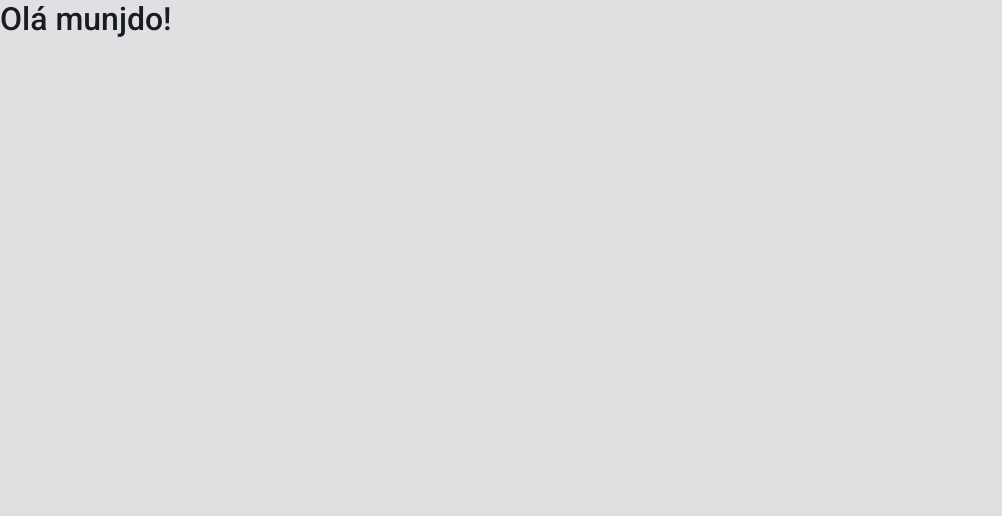
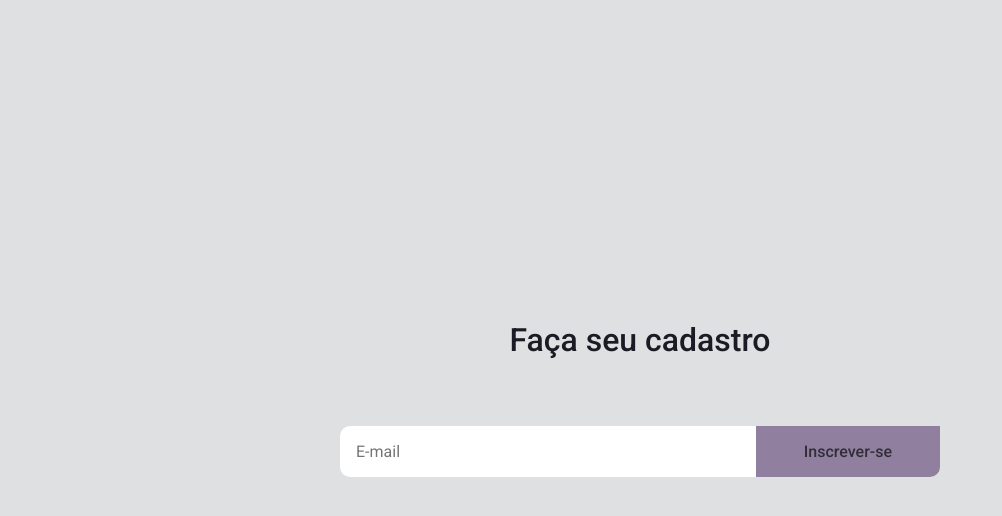
Before and after one commit to ClaudioMascaro/Claudio-News-App, a React (Create React App) app: page / in a window 1280 px wide. Shown: the top 516 px of the page, without its empty margins (0-1002 px from the left). Built offline with nearby package versions, Linux system fonts and the light colour scheme.

Commit message:
Form input e button só HTML

```diff
--- a/src/App.tsx
+++ b/src/App.tsx
@@ -1,10 +1,11 @@
 import React from 'react';
+import Newsletter from './pages/Newsletter';
 
 import GlobalStyle from './styles/global'
 
 const App: React.FC = () => (
   <>
-    <h1>Olá munjdo!</h1>
+    <Newsletter />
     <GlobalStyle />
   </>
 );
--- /dev/null
+++ b/src/pages/Newsletter/index.tsx
@@ -0,0 +1,26 @@
+import React from 'react'
+
+//import Input from '../../components/Input'
+//import Button from '../../components/Button'
+
+import { Form, Container, Content } from './styles'
+
+const Newsletter: React.FC = () => {
+
+
+  return (
+  <Container>
+      <Content>
+      <h1>Faça seu cadastro</h1>
+        <Form >
+            <input name="email" placeholder= "E-mail" />
+            <button name="login" type="submit">Inscrever-se</button>
+          </Form>
+
+      </Content>
+
+  </Container>
+
+)}
+
+export default Newsletter
--- /dev/null
+++ b/src/pages/Newsletter/styles.ts
@@ -0,0 +1,62 @@
+import styled from 'styled-components'
+import { shade } from 'polished'
+
+
+export const Form = styled.form`
+  height: 56px;
+  margin-top: 40px;
+  max-width: 600px;
+  display: flex;
+  width: 100%;
+  place-content: center;
+  align-items: center;
+
+    input {
+      padding: 16px;
+      width: 100%;
+      border: 0;
+      border-radius: 10px 0 0 10px;
+      color: #3a3a3a;
+      border: 0 solid #FFF;
+    }
+
+
+  button {
+    background: #907F9F;
+    padding: 16px;
+      width: 45%;
+      border: 0;
+      border-radius: 0 0 10px;
+      border: 0 solid #FFF;
+      color: #312e38;
+    font-weight: 500;
+    transition: background-color 0.2s;
+      &:hover {
+        background: ${shade(0.2,'#907F9F')}
+      }
+
+  }
+
+`
+
+export const Container = styled.div`
+  height: 100vh;
+  display: flex;
+  align-items: stretch;
+`
+
+export const Content = styled.div`
+  display: flex;
+  flex-direction: column;
+  place-content: center;
+  align-items: center;
+
+  width: 100%;
+  max-width: 1400px;
+
+  h1 {
+      margin-bottom: 24px;
+    }
+
+
+`
```
